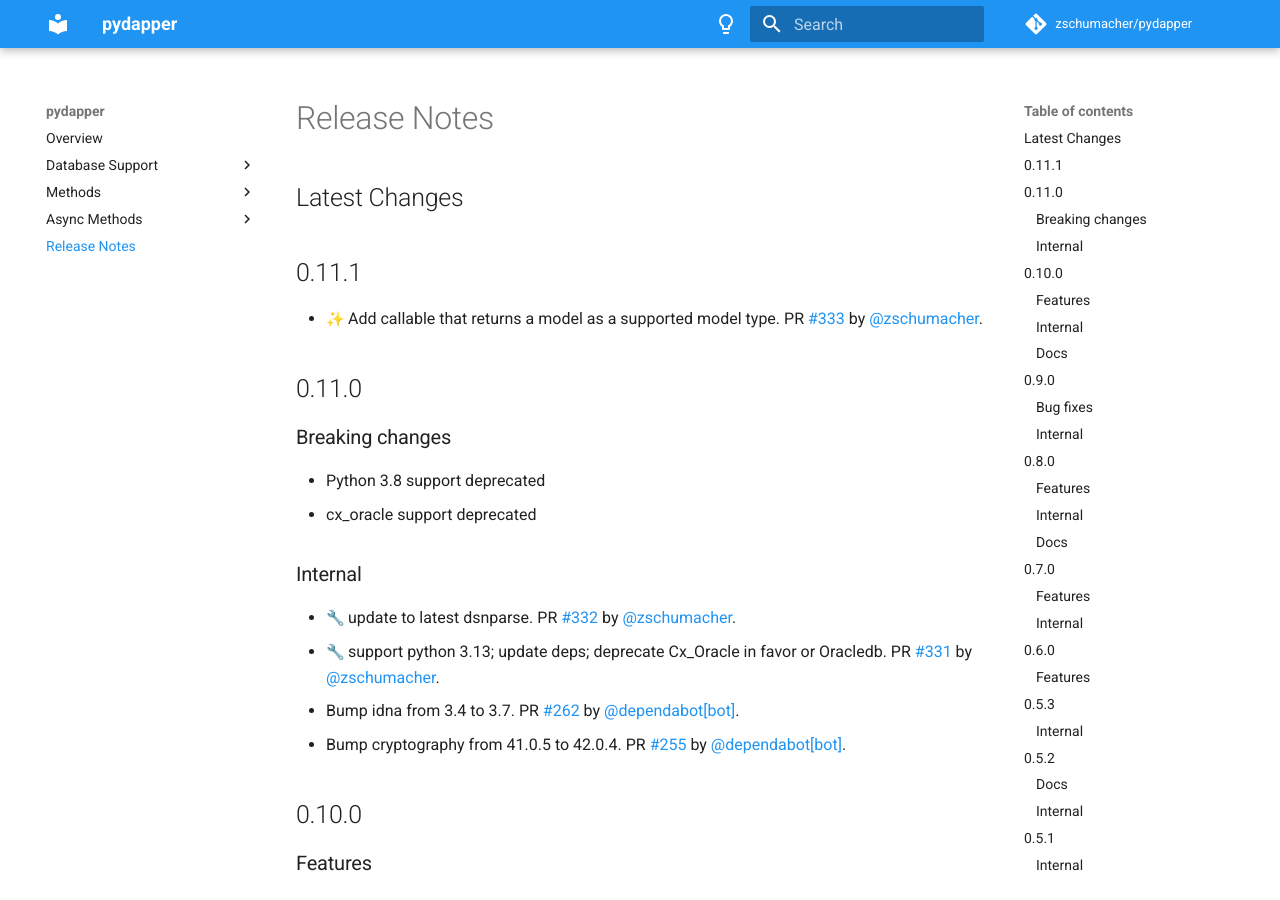
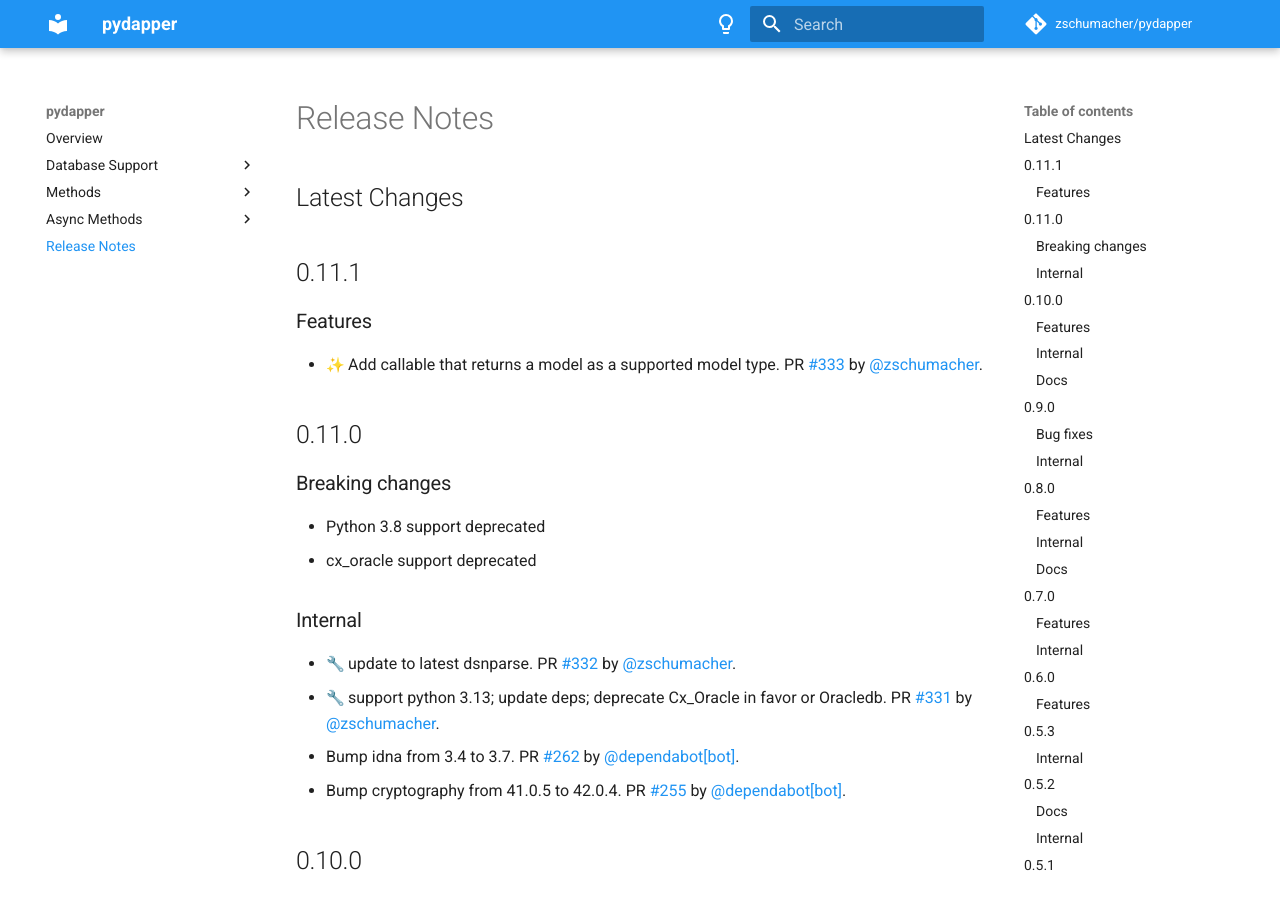
Before and after one commit to zschumacher/pydapper, an MkDocs documentation site: the page built from docs/release_notes.md, in a window 1280 px wide and 900 px high. Built offline with MkDocs 1.6.1 and Material for MkDocs 9.7.7, drawn with Linux system fonts in a browser that asks for light colours; emoji names are drawn with the system emoji font; comment, search, counter and statistics services are not loaded.

Commit message:
:clipboard: modify release notes

```diff
--- a/docs/release_notes.md
+++ b/docs/release_notes.md
@@ -1,6 +1,7 @@
 ## Latest Changes
 
 ## 0.11.1
+### Features
 * :sparkles: Add callable that returns a model as a supported model type. PR [#333](https://github.com/zschumacher/pydapper/pull/333) by [@zschumacher](https://github.com/zschumacher).
 
 ## 0.11.0
```
